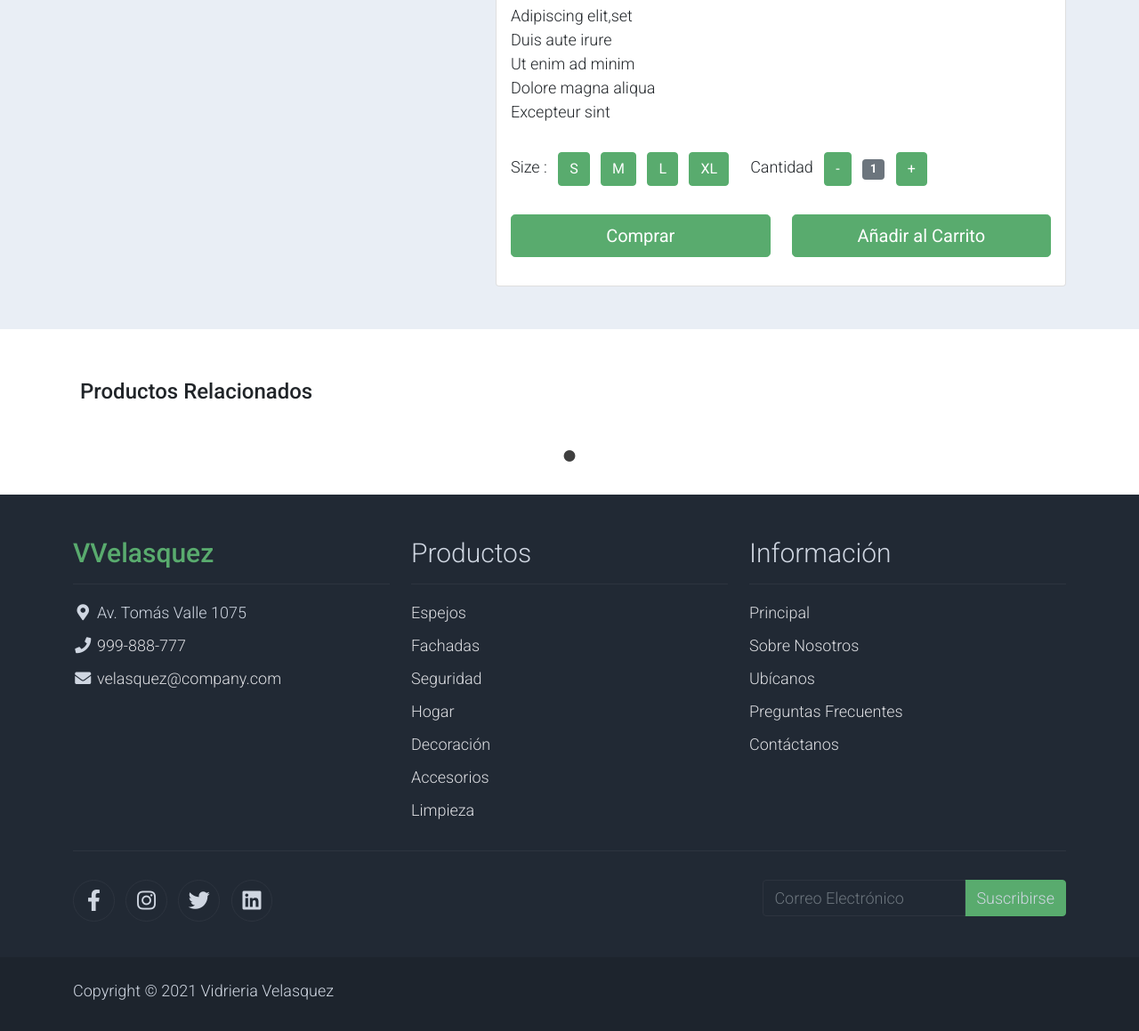
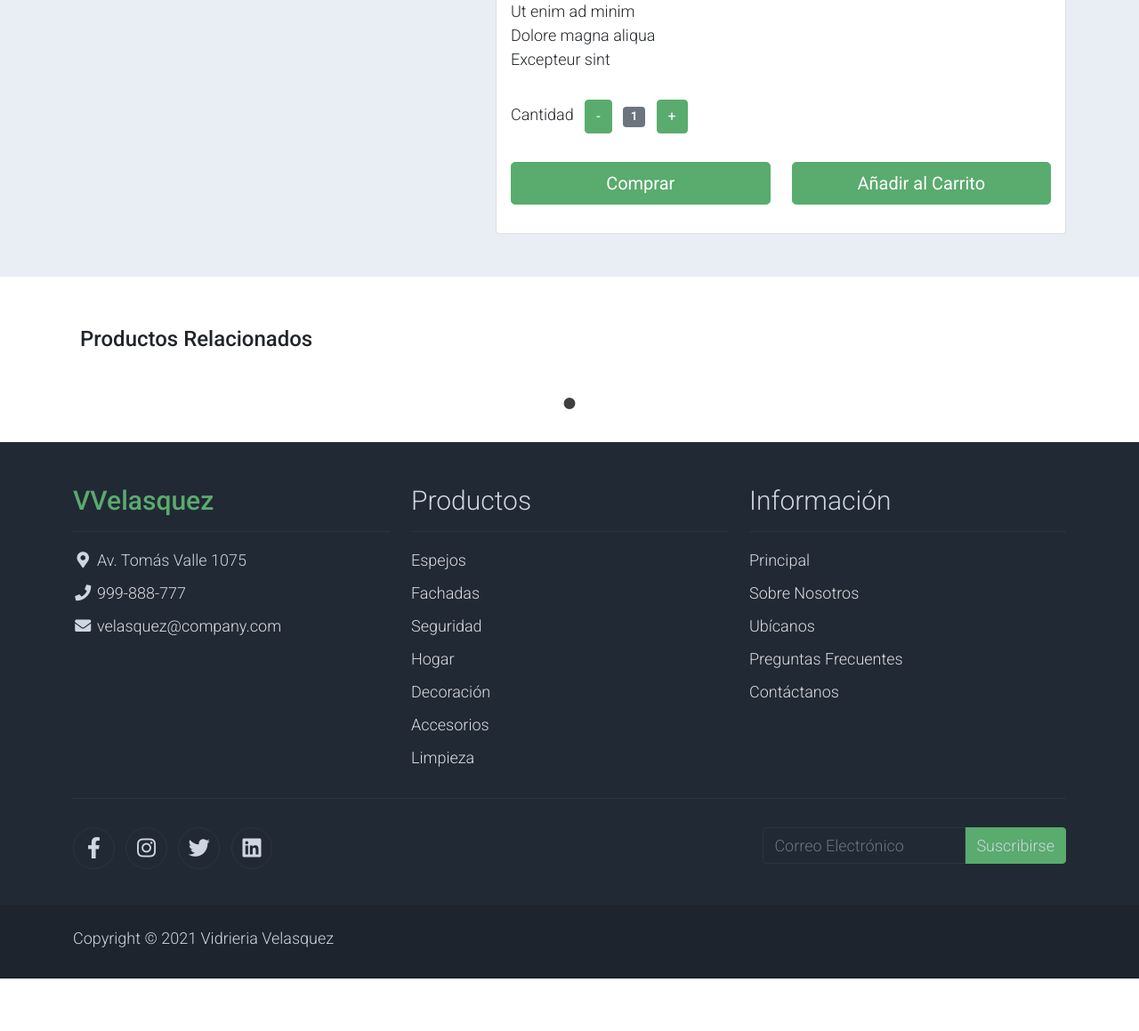
Before and after one commit to Joseph21D/Vidrieria, a PHP site: page /vidrieria/principal/detail in a window 1280 px wide. Shown: the part 534-1693 px from the top of the page at 89% size. After the commit the page ends 1634 px from the top, so only its background shows below. Run offline with PHP 8.4, Linux system fonts and the light colour scheme; data that the repository does not hold is empty; some libraries are stand-ins or nearby versions.

Commit message:
Second Commit

```diff
--- a/Views/principal/detail.php
+++ b/Views/principal/detail.php
@@ -36,14 +36,6 @@
 
                             <h6>Descripción:</h6>
                             <p><?php echo $data['producto']['descripcion']; ?></p>
-                            <ul class="list-inline">
-                                <li class="list-inline-item">
-                                    <h6>Avaliable Color :</h6>
-                                </li>
-                                <li class="list-inline-item">
-                                    <p class="text-muted"><strong>White / Black</strong></p>
-                                </li>
-                            </ul>
 
                             <h6>Specification:</h6>
                             <ul class="list-unstyled pb-3">
@@ -59,17 +51,6 @@
                             <form action="" method="GET">
                                 <input type="hidden" id="idProducto" value="<?php echo $data['producto']['id']; ?>">
                                 <div class="row">
-                                    <div class="col-auto">
-                                        <ul class="list-inline pb-3">
-                                            <li class="list-inline-item">Size :
-                                                <input type="hidden" name="product-size" id="product-size" value="S">
-                                            </li>
-                                            <li class="list-inline-item"><span class="btn btn-success btn-size">S</span></li>
-                                            <li class="list-inline-item"><span class="btn btn-success btn-size">M</span></li>
-                                            <li class="list-inline-item"><span class="btn btn-success btn-size">L</span></li>
-                                            <li class="list-inline-item"><span class="btn btn-success btn-size">XL</span></li>
-                                        </ul>
-                                    </div>
                                     <div class="col-auto">
                                         <ul class="list-inline pb-3">
                                             <li class="list-inline-item text-right">
```
